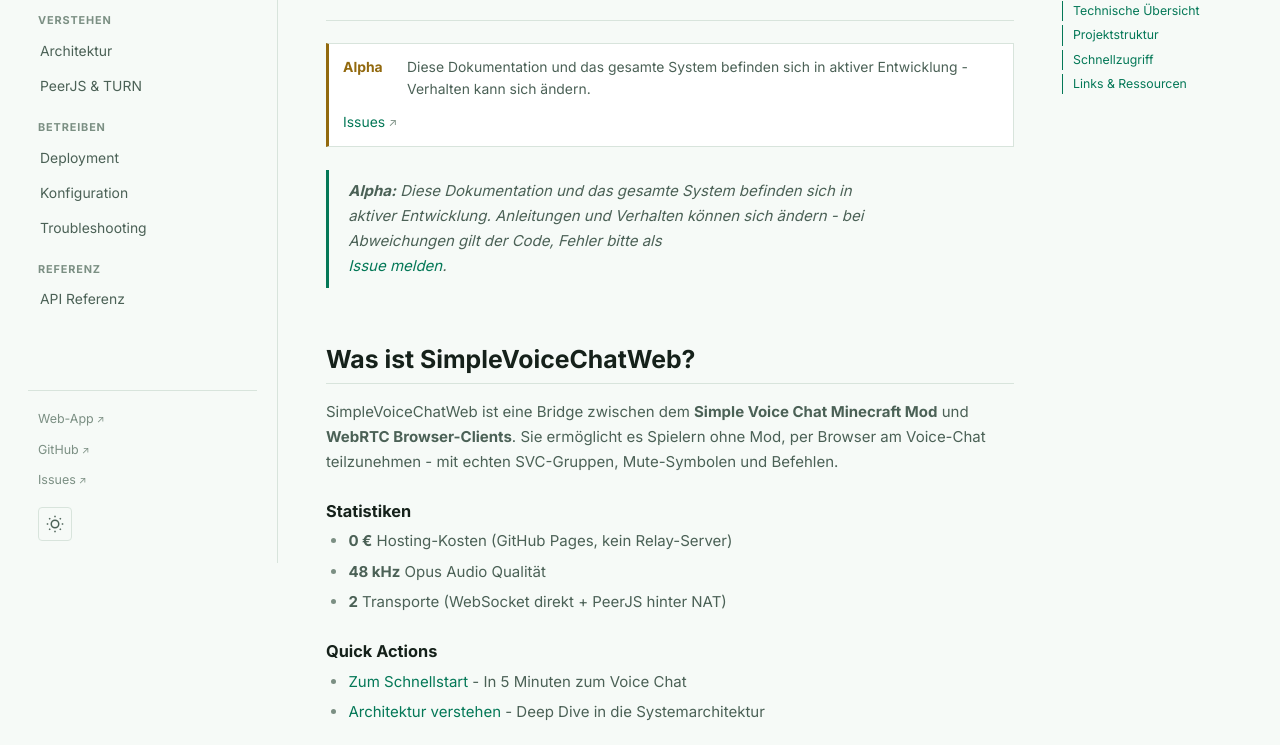
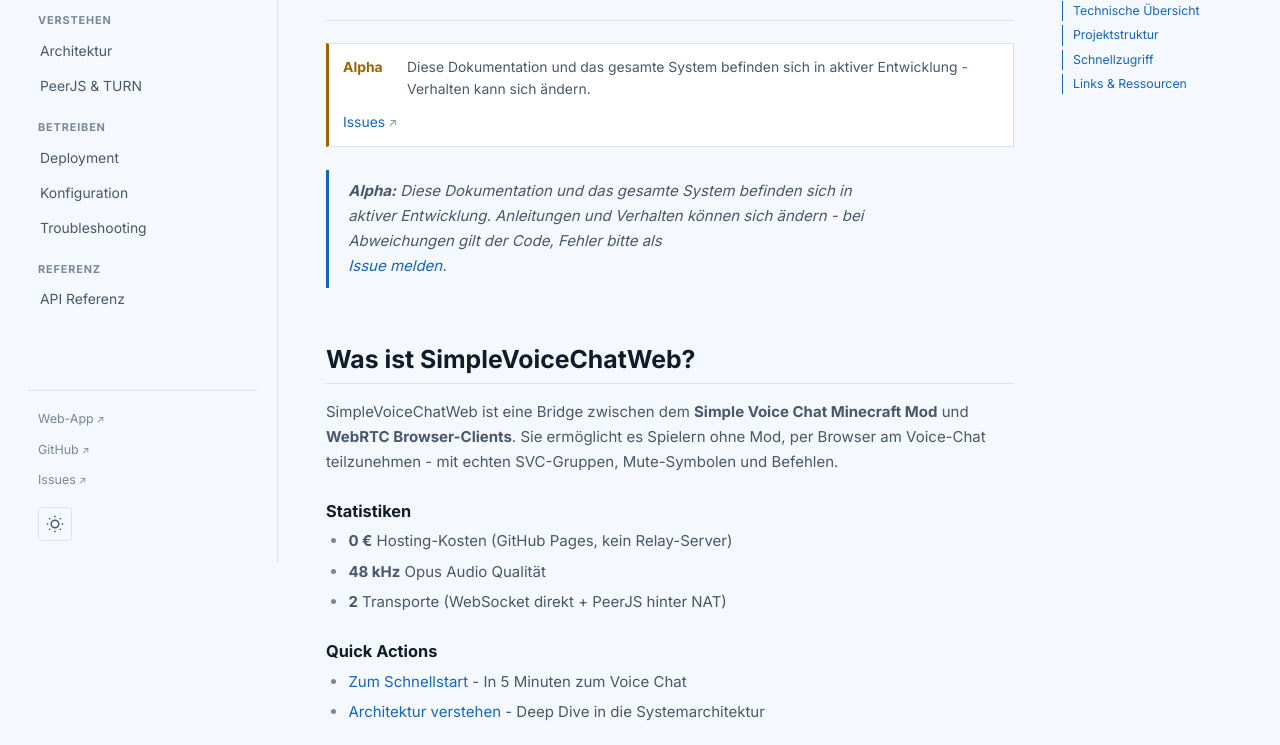
Before and after one commit to SimpleVoiceChatWeb/docs, a plain HTML site: page index.html in a window 1280 px wide. Shown: the part 237-982 px from the top of the page. Drawn offline with Linux system fonts and the light colour scheme.

Commit message:
Deploy docs from 5c0da6b625634de1f5be376dbcdf73eca10a352f

```diff
--- a/assets/css/main.css
+++ b/assets/css/main.css
@@ -1,29 +1,29 @@
-/* SimpleVoiceChatWeb Docs - emerald voice theme, dark-first with light mode. */
+/* SimpleVoiceChatWeb Docs - blue theme shared with landing and web client, dark-first with light mode. */
 
 :root {
   color-scheme: dark;
-  --color-bg: #0d1411;
-  --color-bg-alt: #141c17;
-  --color-bg-code: #090e0b;
-  --color-border: #26332b;
-  --color-border-light: #33463a;
-  --color-text: #e8f1ea;
-  --color-text-muted: #9db3a4;
-  --color-text-light: #6f8577;
-  --color-primary: #34d399;
-  --color-primary-hover: #6ee7b7;
-  --color-primary-light: rgba(52, 211, 153, 0.12);
-  --color-accent: #34d399;
-  --color-accent-light: rgba(52, 211, 153, 0.1);
-  --color-link: #4ade80;
-  --color-link-soft: #a7f3d0;
-  --color-code: #b8e6c9;
-  --color-success: #4ade80;
-  --color-success-light: rgba(74, 222, 128, 0.1);
-  --color-warning: #e6c15c;
-  --color-warning-light: rgba(230, 193, 92, 0.1);
-  --color-error: #f87171;
-  --color-error-light: rgba(248, 113, 113, 0.1);
+  --color-bg: #0e0e0e;
+  --color-bg-alt: #1c1a17;
+  --color-bg-code: #080808;
+  --color-border: rgba(255, 255, 255, 0.09);
+  --color-border-light: rgba(255, 255, 255, 0.16);
+  --color-text: #e8e8e8;
+  --color-text-muted: rgba(255, 255, 255, 0.7);
+  --color-text-light: rgba(255, 255, 255, 0.5);
+  --color-primary: #42a5f5;
+  --color-primary-hover: #64b5f6;
+  --color-primary-light: rgba(66, 165, 245, 0.14);
+  --color-accent: #42a5f5;
+  --color-accent-light: rgba(66, 165, 245, 0.1);
+  --color-link: #64b5f6;
+  --color-link-soft: #90caf9;
+  --color-code: #bbdefb;
+  --color-success: #4caf50;
+  --color-success-light: rgba(76, 175, 80, 0.12);
+  --color-warning: #ffb300;
+  --color-warning-light: rgba(255, 179, 0, 0.12);
+  --color-error: #f44336;
+  --color-error-light: rgba(244, 67, 54, 0.12);
   --font-sans: Inter, ui-sans-serif, system-ui, -apple-system, "Segoe UI", sans-serif;
   --font-mono: "JetBrains Mono", ui-monospace, SFMono-Regular, Menlo, Consolas, monospace;
   --radius-sm: 4px;
@@ -35,25 +35,25 @@
 
 [data-theme="light"] {
   color-scheme: light;
-  --color-bg: #f6faf7;
+  --color-bg: #f5f8fc;
   --color-bg-alt: #ffffff;
-  --color-bg-code: #eef4ef;
-  --color-border: #d8e4dc;
-  --color-border-light: #c2d4c9;
-  --color-text: #15211a;
-  --color-text-muted: #4b6156;
-  --color-text-light: #7b8f83;
-  --color-primary: #047857;
-  --color-primary-hover: #065f46;
-  --color-primary-light: rgba(4, 120, 87, 0.1);
-  --color-accent: #047857;
-  --color-accent-light: rgba(4, 120, 87, 0.08);
-  --color-link: #047857;
-  --color-link-soft: #065f46;
-  --color-code: #065f46;
-  --color-success: #16a34a;
-  --color-warning: #92690e;
-  --color-error: #dc2626;
+  --color-bg-code: #eaf2fb;
+  --color-border: #d7e3f0;
+  --color-border-light: #c2d4e6;
+  --color-text: #101c28;
+  --color-text-muted: #48586a;
+  --color-text-light: #78889a;
+  --color-primary: #1565c0;
+  --color-primary-hover: #0d47a1;
+  --color-primary-light: rgba(21, 101, 192, 0.1);
+  --color-accent: #1565c0;
+  --color-accent-light: rgba(21, 101, 192, 0.08);
+  --color-link: #1565c0;
+  --color-link-soft: #0d47a1;
+  --color-code: #0d47a1;
+  --color-success: #2e7d32;
+  --color-warning: #9a6400;
+  --color-error: #c62828;
 }
 
 * { box-sizing: border-box; }
@@ -102,7 +102,7 @@ a[target="_blank"]::after {
   z-index: 20;
   padding: 8px 12px;
   background: var(--color-primary);
-  color: #06281c;
+  color: #0a1a26;
   border-radius: var(--radius-sm);
 }
 .skip-link:focus { top: 12px; }
--- a/index.html
+++ b/index.html
@@ -3,6 +3,7 @@
 <head>
     <meta charset="UTF-8">
     <meta name="viewport" content="width=device-width, initial-scale=1.0">
+    <meta name="theme-color" content="#0e0e0e">
     <meta name="description" content="SimpleVoiceChatWeb - Dokumentation für das Minecraft Voice Chat Bridge System">
     <title>SimpleVoiceChatWeb – Dokumentation</title>
     <link rel="canonical" href="https://SimpleVoiceChatWeb.github.io/docs/">
@@ -60,7 +61,7 @@
 <path d="M19 10v2a7 7 0 0 1-14 0v-2"/>
 <line x1="12" y1="19" x2="12" y2="22"/>
 </svg><span>SimpleVoiceChatWeb</span></a>
-            <p class="sidebar-version">Alpha · <a class="commit-badge" href="https://github.com/SimpleVoiceChatWeb/webend/commit/a1c499d" target="_blank" rel="noopener" title="SimpleVoiceChatWeb Dokumentation - Startseite: a1c499d">a1c499d</a></p>
+            <p class="sidebar-version">Alpha · <a class="commit-badge" href="https://github.com/SimpleVoiceChatWeb/webend/commit/5c0da6b" target="_blank" rel="noopener" title="SimpleVoiceChatWeb Dokumentation - Startseite: 5c0da6b">5c0da6b</a></p>
             <nav class="side-nav-wrap" aria-label="Auf dieser Seite">
 <p class="nav-label">Übersicht</p>
 <div class="side-nav">
```
Also changed, not shown: api.html (+2 -1 lines), architecture.html (+2 -1 lines), configuration.html (+2 -1 lines), deployment.html (+2 -1 lines), en/api.html (+2 -1 lines), en/architecture.html (+2 -1 lines), en/configuration.html (+2 -1 lines), en/deployment.html (+2 -1 lines), en/index.html (+2 -1 lines), en/peerjs.html (+2 -1 lines), en/quickstart.html (+2 -1 lines), en/tools.html (+2 -1 lines), en/troubleshooting.html (+2 -1 lines), peerjs.html (+2 -1 lines), 3 more files.
